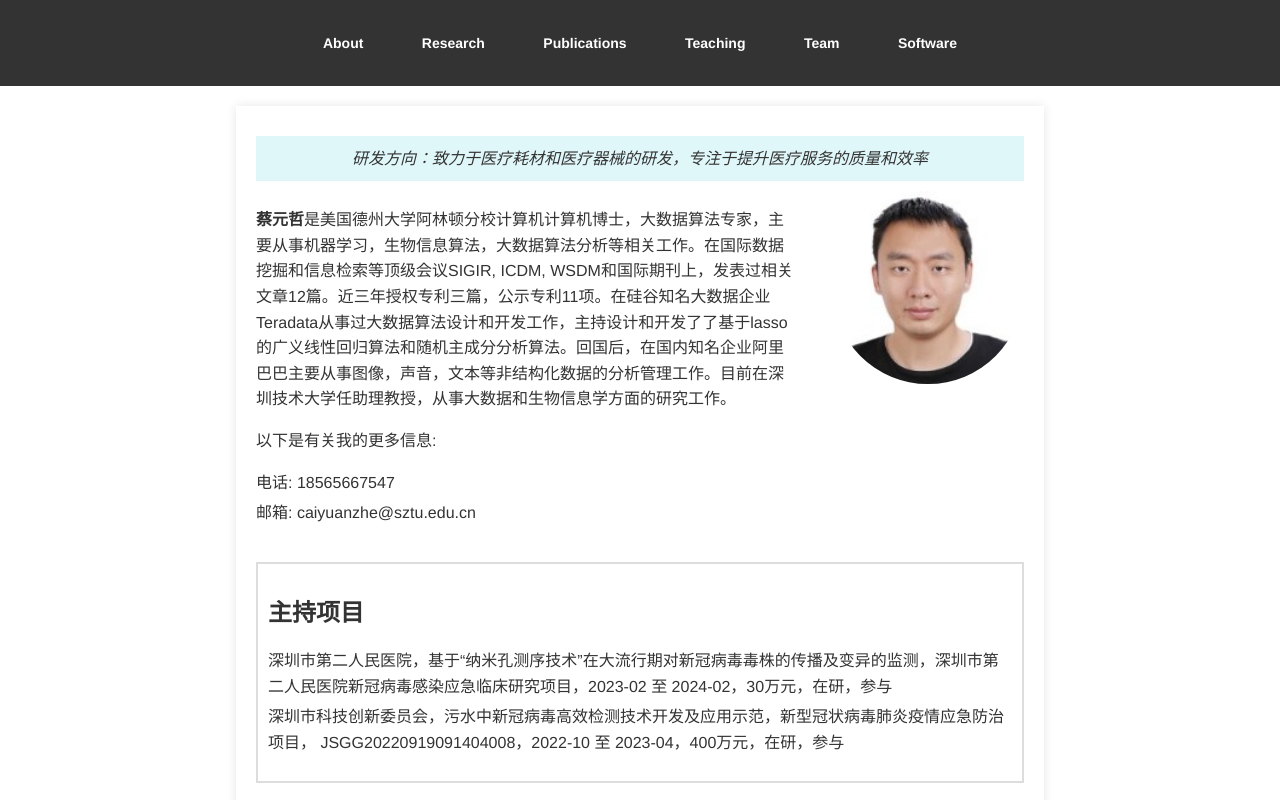
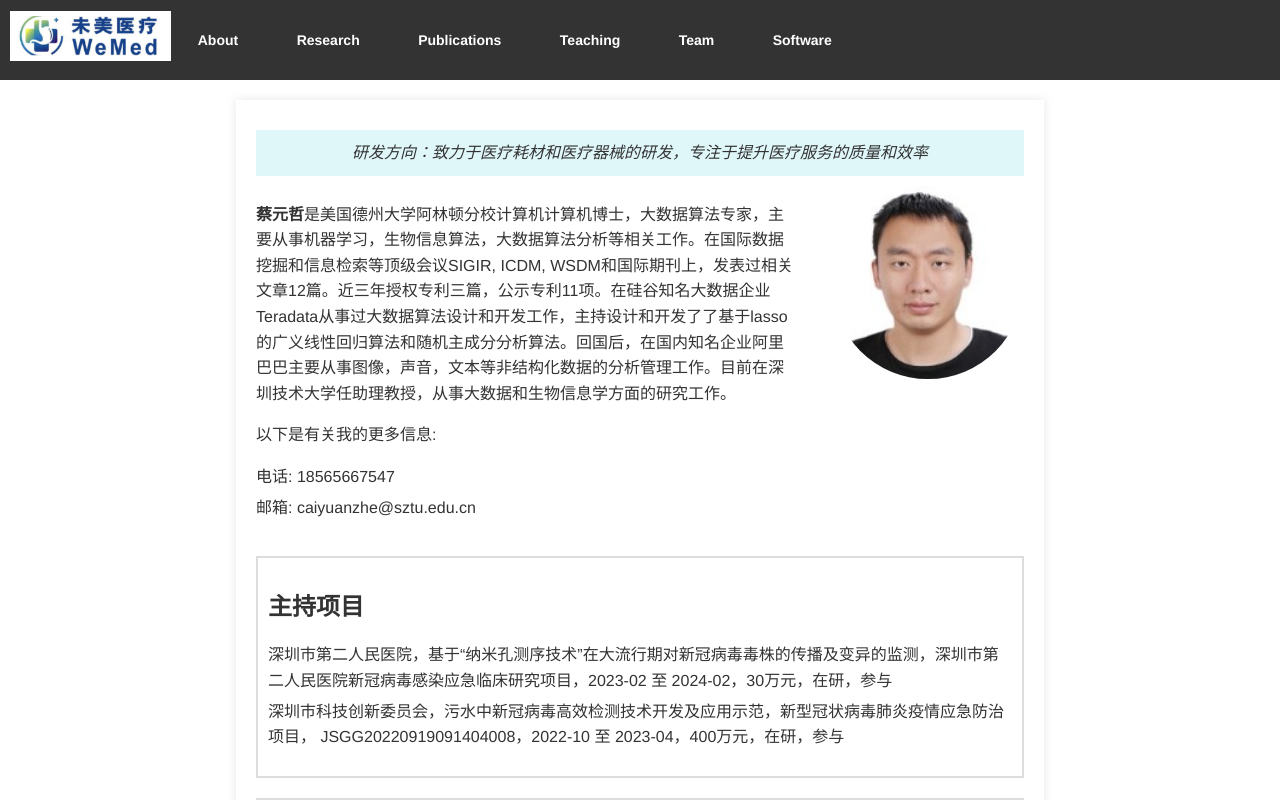
Before and after one commit to dcyye/Wemed.github.io, a plain HTML site: page index.html in a window 1280 px wide. Shown: the top 800 px of the page. Drawn offline with Linux system fonts and the light colour scheme.

Commit message:
add logo

```diff
--- a/index.css
+++ b/index.css
@@ -8,8 +8,27 @@ body {
 }
 
 header {
+    display: flex;
+    align-items: center;
     background-color: #333;
     padding: 30px 0;
+}
+
+nav {
+    display: flex;
+    align-items: center;
+    height: 20px;
+    justify-content: center;
+}
+
+nav .logo {
+    margin-right: auto;
+    margin-left: 10px;
+}
+
+.logo img {
+    height: 50px;
+    width: auto;
 }
 
 header nav ul {
--- a/index.html
+++ b/index.html
@@ -9,6 +9,7 @@
 <body>
     <header>
         <nav>
+            <div class="logo"><a href="index.html"><img src="logo.png" alt=""></a></div>
             <ul>
                 <li><a href="about.html" onclick="loadPage('about.html', event)">About</a></li>
                 <li><a href="research.html" onclick="loadPage('research.html', event)">Research</a></li>
--- a/publication.css
+++ b/publication.css
@@ -11,38 +11,6 @@ body {
     width: 80%;
     margin: auto;
     padding: 20px;
-}
-
-header {
-    display: flex;
-    flex-direction: column;
-    align-items: center;
-    margin-bottom: 20px;
-}
-
-header input[type="text"] {
-    width: 80%;
-    padding: 10px;
-    font-size: 16px;
-    border: 1px solid #cccccc;
-    border-radius: 5px;
-    margin-bottom: 10px;
-    background-color: #ffffff !important;
-    /* 强制背景颜色为白色 */
-    color: #333333 !important;
-    /* 强制文本颜色为黑色 */
-}
-
-header input[type="text"]:focus {
-    outline: none;
-    /* 去除聚焦时的边框 */
-    box-shadow: 0 0 5px rgba(81, 203, 238, 1);
-    /* 添加聚焦时的阴影 */
-}
-
-header input[type="text"]::placeholder {
-    color: #999999;
-    /* 占位符颜色 */
 }
 
 .filter-buttons {
```
Also changed, not shown: logo.png (added).
